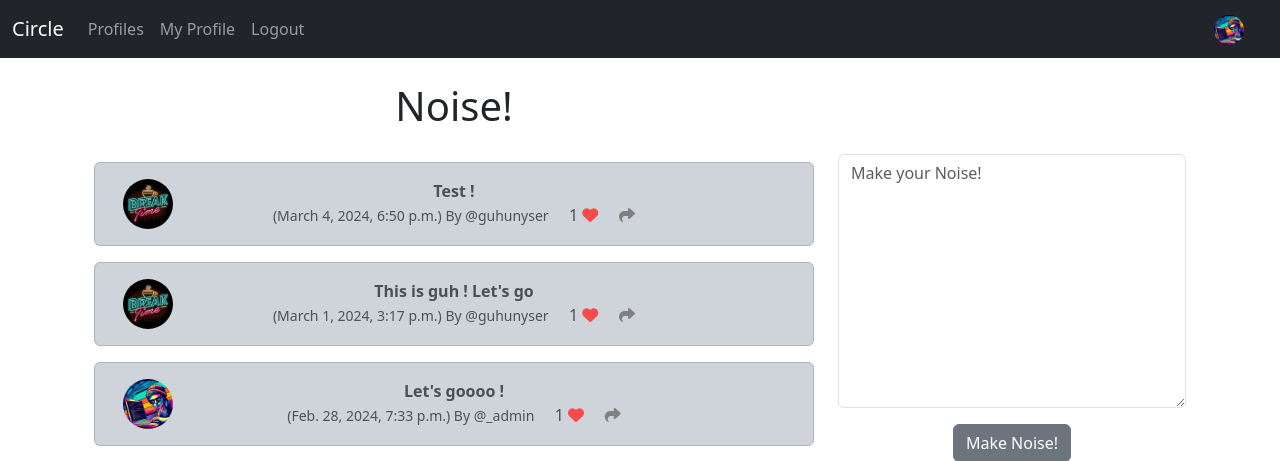
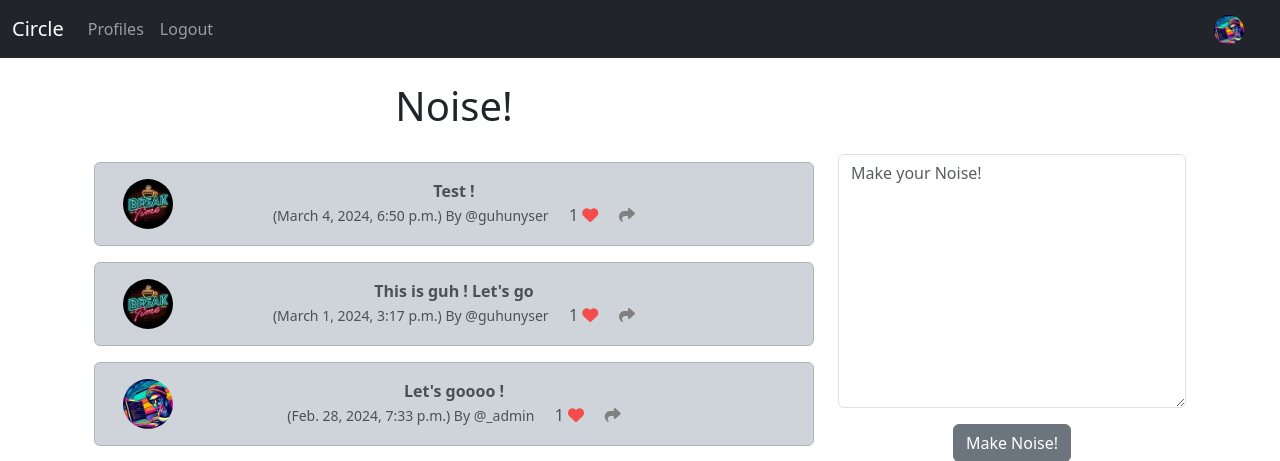
Before and after one commit to Eamateli/Circle, a Django app: page / in a window 1280 px wide. Shown: the top 461 px of the page. Run offline with Django 5.2, Linux system fonts and the light colour scheme; a user stored in the database is signed in; data comes from the database, SQL or seed files in the repository; both versions use the stored data as it was after the commit; some libraries are stand-ins or nearby versions.

Commit message:
Rempoving my prfile navbar link

```diff
--- a/social/circle/templates/navbar.html
+++ b/social/circle/templates/navbar.html
@@ -12,9 +12,6 @@
             <a class="nav-link" href="{% url 'profile_list' %}">Profiles</a>
           </li>
           {% if user.is_authenticated %}
-          <li class="nav-item">
-              <a class="nav-link" href="{% url 'profile' request.user.id %}">My Profile</a>
-          </li>
           <li class="nav-item">
             <a class="nav-link" href="{% url 'logout' %}">Logout</a>
         </li>
```
Also changed, not shown: social/db.sqlite3.
